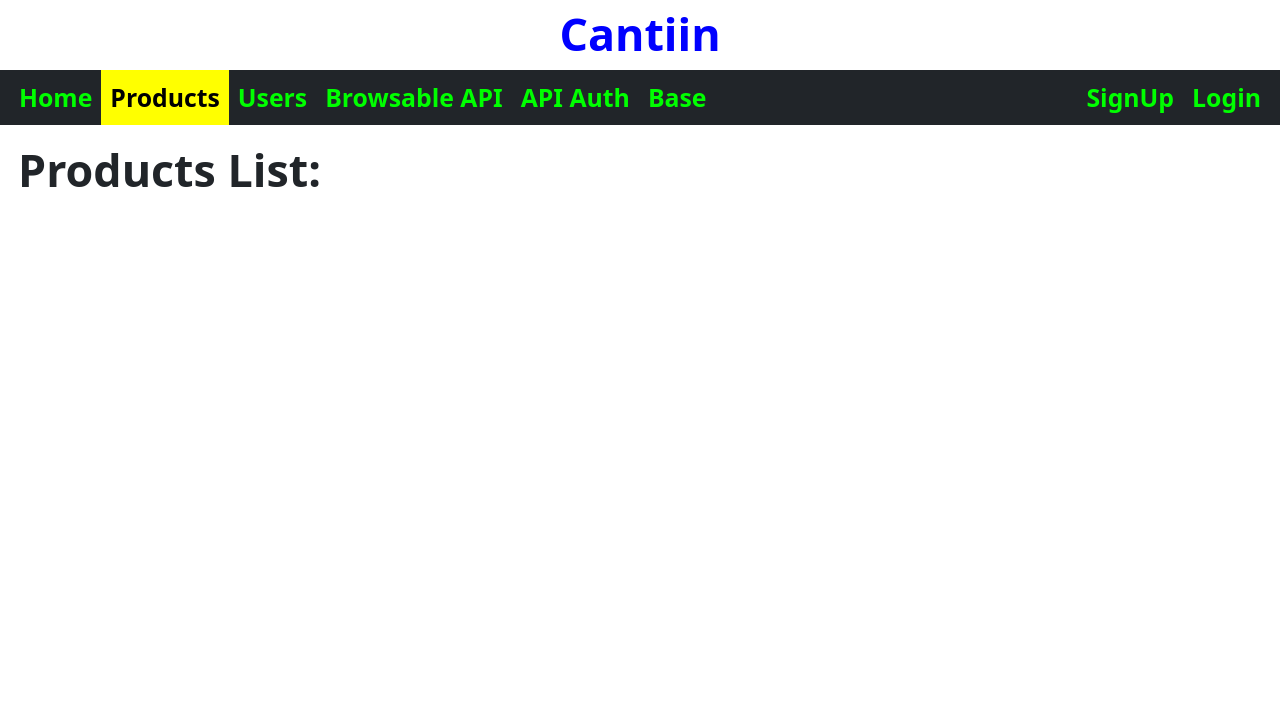
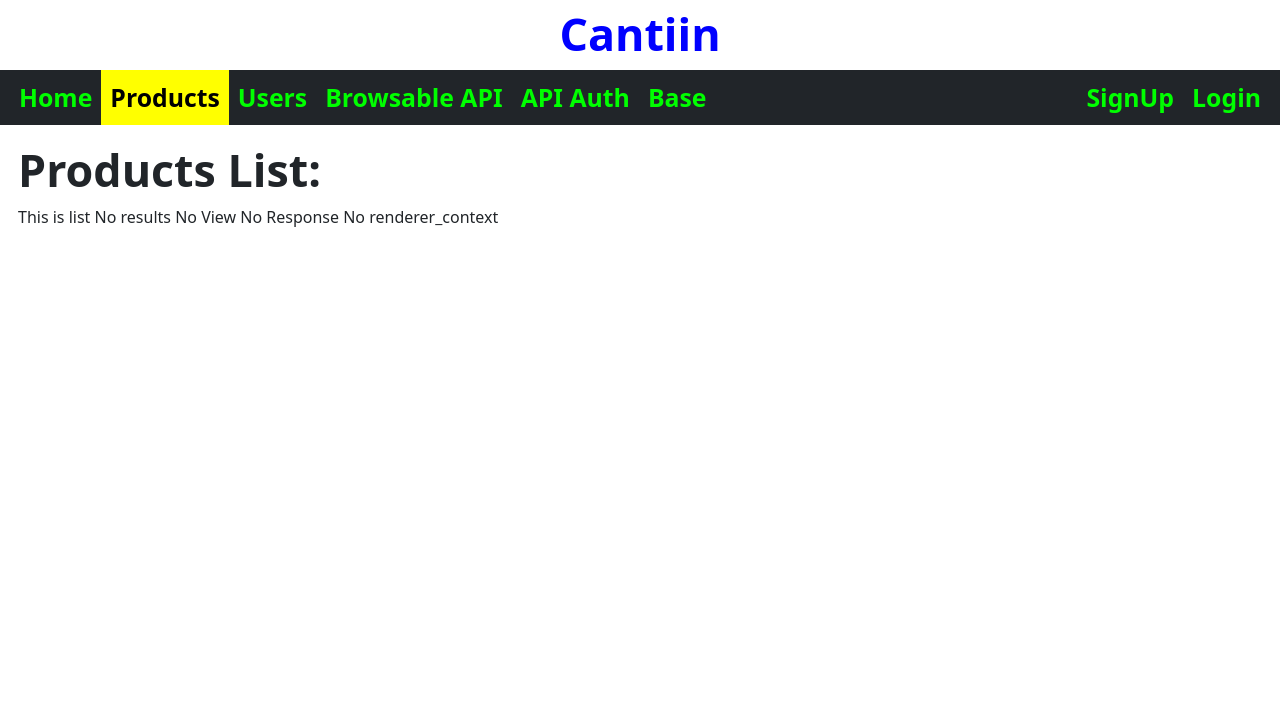
Before and after one commit to OmarThinks/cantiin_django, a Django app: page /products/ in a window 1280 px wide. Shown: the top 712 px of the page. Run offline with Django 3.2, Linux system fonts and the light colour scheme; some libraries are stand-ins or nearby versions.

Commit message:
passed data to renderer

```diff
--- a/_app/frontend/templates/resources/products/list.html
+++ b/_app/frontend/templates/resources/products/list.html
@@ -160,7 +160,34 @@ a
 
 
 {% block content %}
+This is list
 
+{% if response.data.results %}
+{{ response.data.results }}
+{% else %}
+No results
+{% endif %}
+
+
+
+{% if view %}
+I see view
+{% else %}
+No View
+{% endif %}
+
+
+{% if response %}
+Found response
+{% else %}
+No Response
+{% endif %}
+
+{% if renderer_context %}
+Found renderer_context
+{% else %}
+No renderer_context
+{% endif %}
 
 
 <div class="items_container" style="padding: 2%;">
```
Also changed, not shown: _app/frontend_2/views.py (+16 -27 lines).
